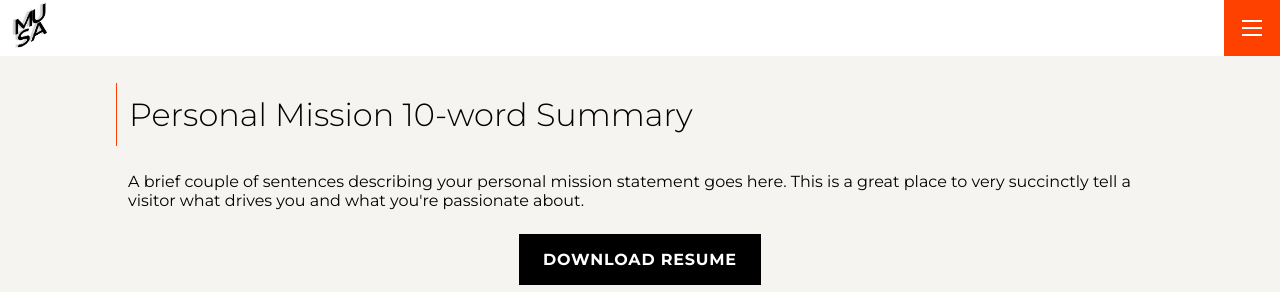
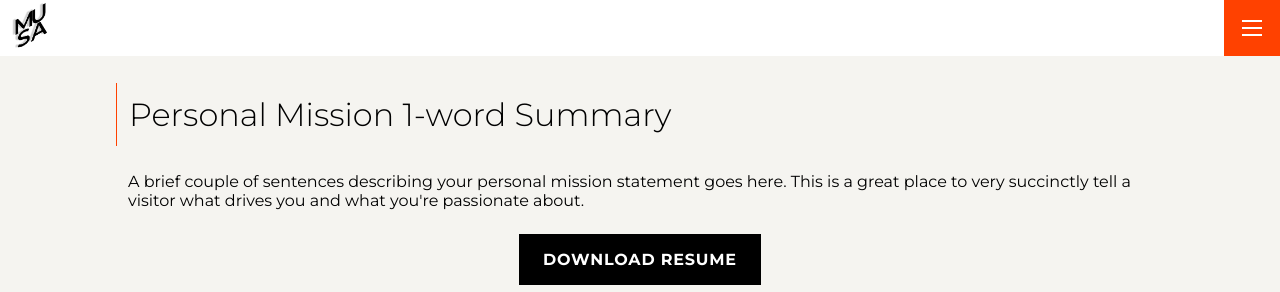
Before and after one commit to jingyili219/musa-portfolio, a Jekyll site: the page built from index.md, in a window 1280 px wide and 1109 px high. Shown: the top 292 px of the window. Built offline with Jekyll 4.4.1, drawn with Linux system fonts in a browser that asks for light colours.

Commit message:
Conflict trying settings.yml

```diff
--- a/_data/settings.yml
+++ b/_data/settings.yml
@@ -3,7 +3,7 @@
 
 logo: '/assets/img/musa-logo.png'
 
-intro_title: Personal Mission 10-word Summary
+intro_title: Personal Mission 1-word Summary
 intro_text: |
   A brief couple of sentences describing your personal mission statement goes
   here. This is a great place to very succinctly tell a visitor what drives you
```
